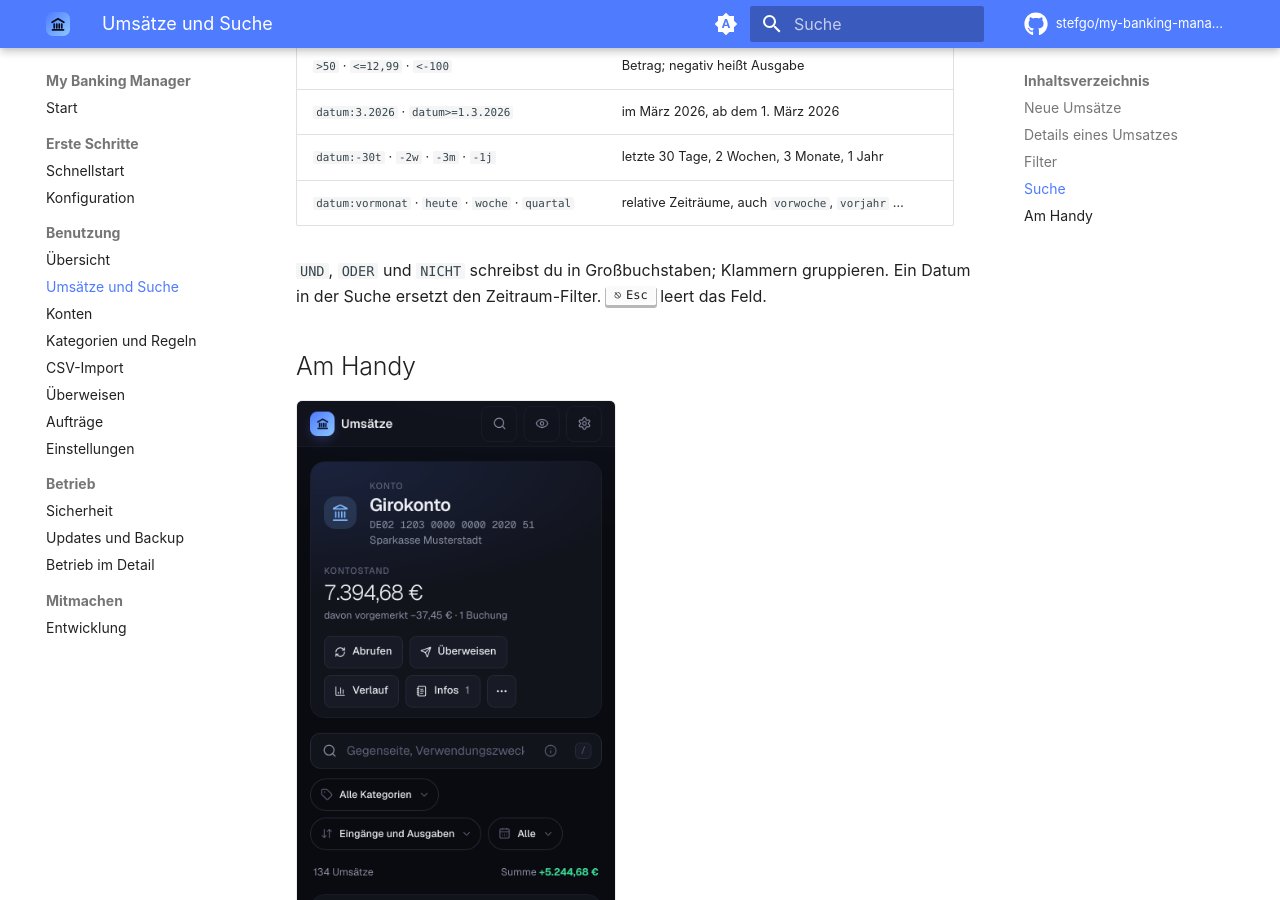
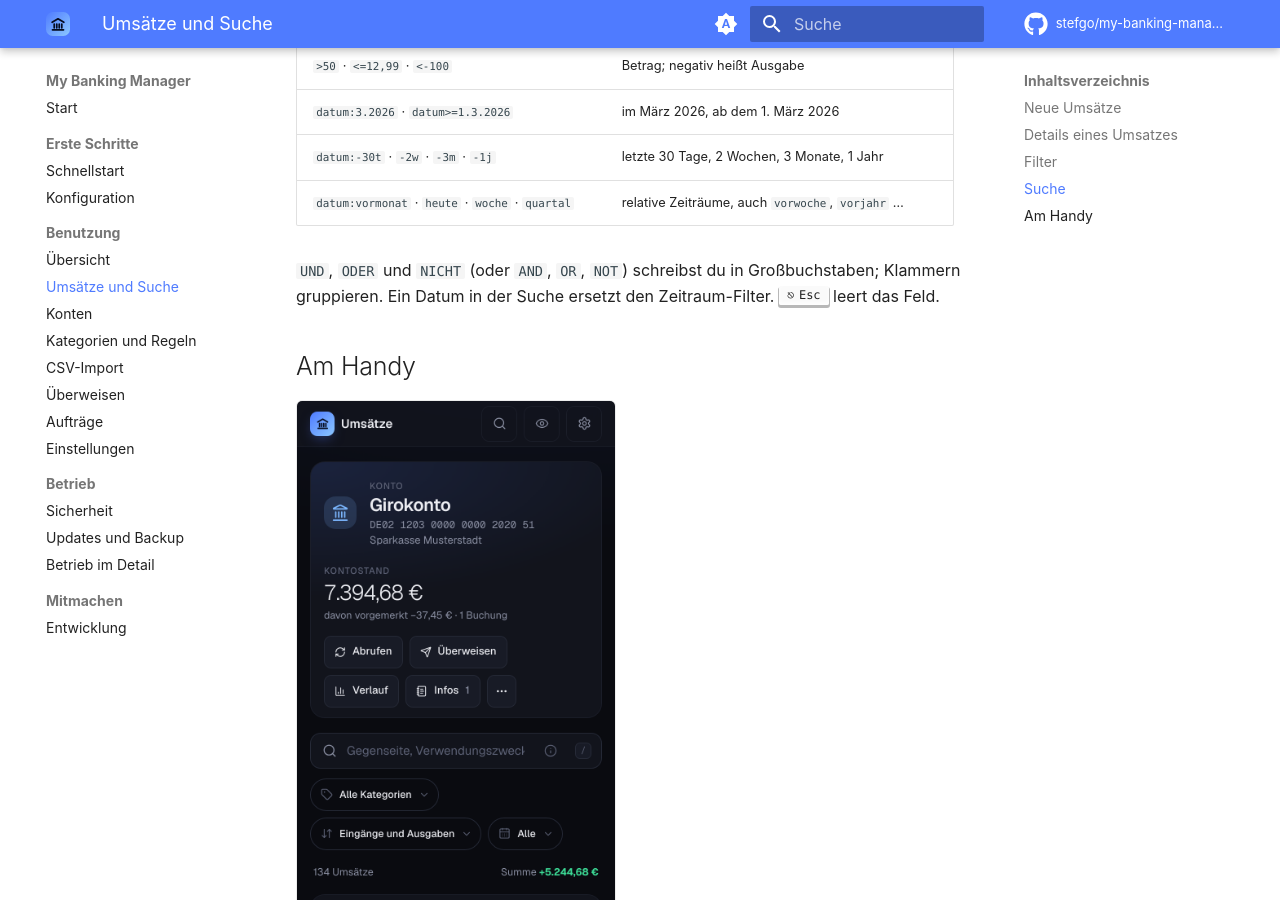
Before and after one commit to stefgo/my-banking-manager, an MkDocs documentation site: the page built from docs/guide/umsaetze.md, in a window 1280 px wide and 900 px high, scrolled down 3937 px. Built offline with MkDocs 1.6.1 and Material for MkDocs 9.7.7, drawn with Linux system fonts in a browser that asks for light colours; comment, search, counter and statistics services are not loaded.

Commit message:
docs(suche): AND, OR und NOT in der Hilfe zur Suchsyntax nennen
Co-Authored-By: Claude Opus 5.5 <noreply@anthropic.com>

```diff
--- a/clients/web/src/components/QueryHelp.tsx
+++ b/clients/web/src/components/QueryHelp.tsx
@@ -72,8 +72,8 @@ export function QueryHelp({ mode = "search" }: { mode?: "search" | "rule" }) {
                         ))}
                         <p className="muted small">
                             {mode === "search"
-                                ? "UND, ODER und NICHT nur in Großbuchstaben. Ein Datum in der Suche ersetzt die Vorgabe im Menü „Zeitraum“. Esc leert das Feld."
-                                : "UND, ODER und NICHT nur in Großbuchstaben. Regeln wirken nur auf Umsätze ohne Kategorie, deshalb gibt es hier kein kategorie: und keine relativen Daten wie -30t oder vormonat."}
+                                ? "UND, ODER und NICHT (auch AND, OR, NOT) nur in Großbuchstaben. Ein Datum in der Suche ersetzt die Vorgabe im Menü „Zeitraum“. Esc leert das Feld."
+                                : "UND, ODER und NICHT (auch AND, OR, NOT) nur in Großbuchstaben. Regeln wirken nur auf Umsätze ohne Kategorie, deshalb gibt es hier kein kategorie: und keine relativen Daten wie -30t oder vormonat."}
                         </p>
                     </div>
                 </Popover.Content>
--- a/docs/guide/umsaetze.md
+++ b/docs/guide/umsaetze.md
@@ -64,8 +64,8 @@ Das ⓘ daneben zeigt die ganze Syntax.
 | `datum:-30t` · `-2w` · `-3m` · `-1j` | letzte 30 Tage, 2 Wochen, 3 Monate, 1 Jahr |
 | `datum:vormonat` · `heute` · `woche` · `quartal` | relative Zeiträume, auch `vorwoche`, `vorjahr` … |
 
-`UND`, `ODER` und `NICHT` schreibst du in Großbuchstaben; Klammern gruppieren. Ein Datum in der
-Suche ersetzt den Zeitraum-Filter. ++esc++ leert das Feld.
+`UND`, `ODER` und `NICHT` (oder `AND`, `OR`, `NOT`) schreibst du in Großbuchstaben; Klammern
+gruppieren. Ein Datum in der Suche ersetzt den Zeitraum-Filter. ++esc++ leert das Feld.
 
 ## Am Handy
 
```
Also changed, not shown: .release/next.md (+2 -0 lines).
